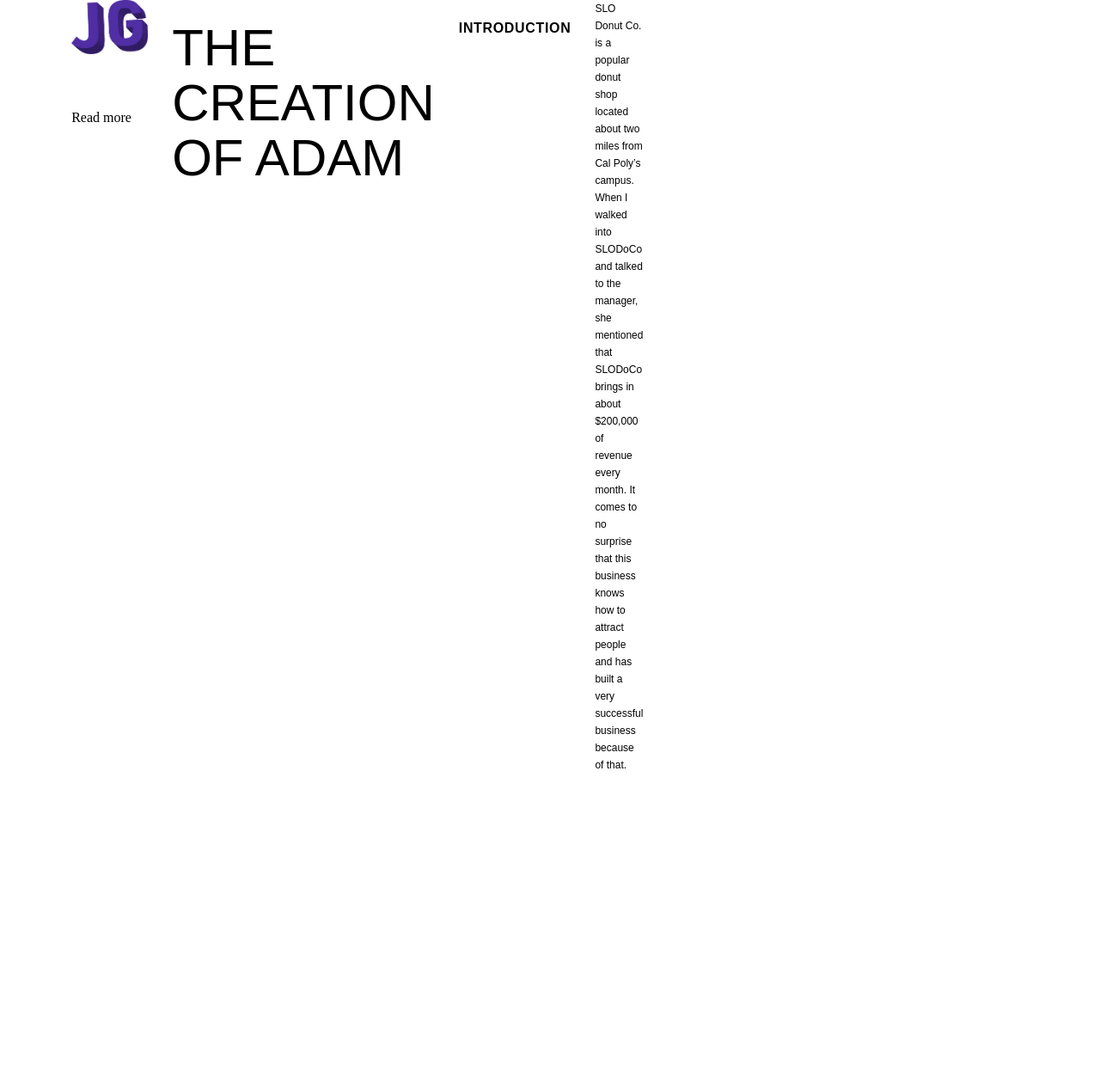
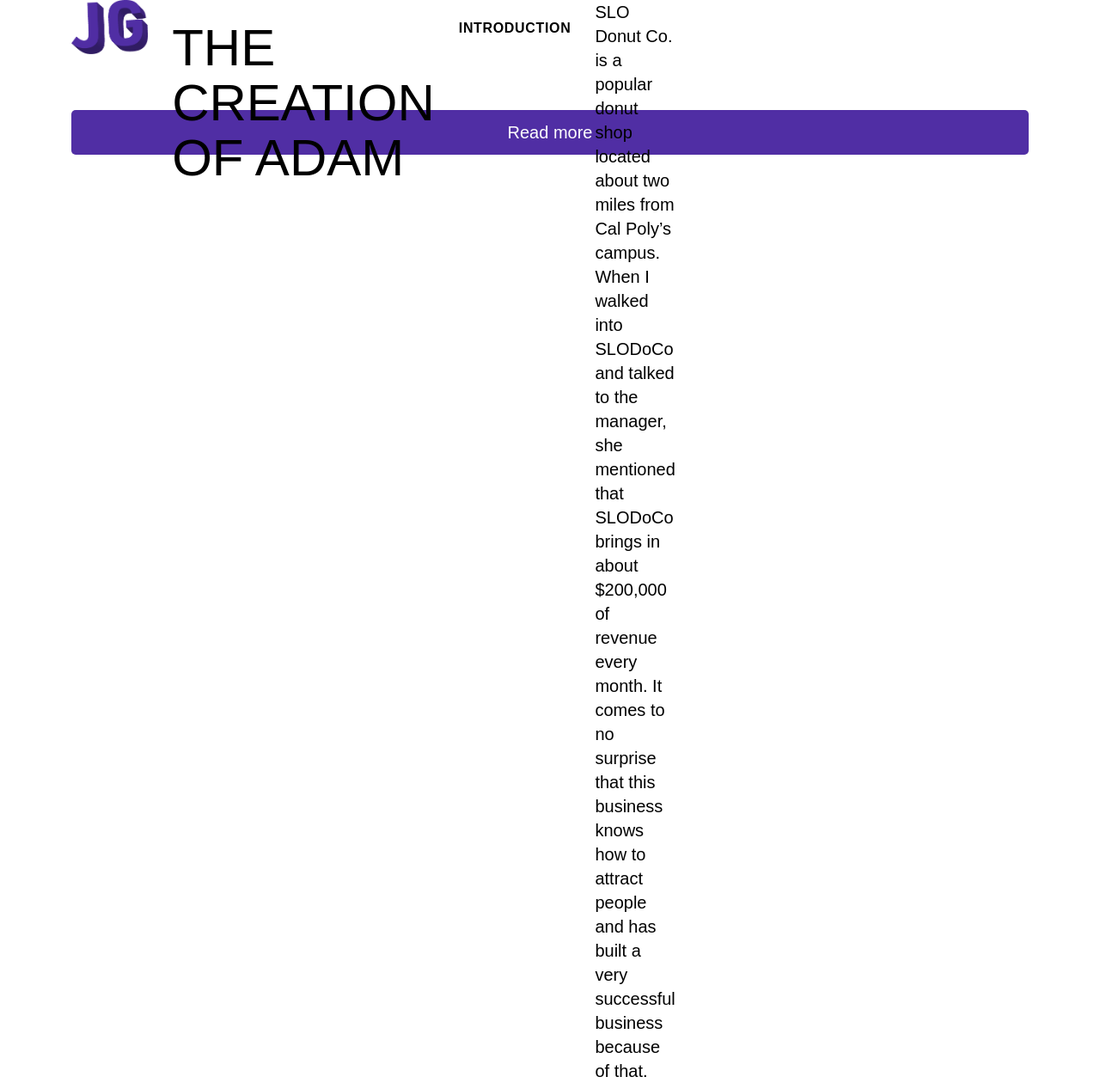
Before and after one commit to javag97/design, a Jekyll site: the page built from app/index.md, in a window 1280 px wide. Shown: the whole page at 86% size. Built offline with Jekyll 4.4.1, drawn with Linux system fonts in a browser that asks for light colours; some web fonts are replaced; our own code applies the rules of GitHub Pages for plain Markdown files; before the commit the page ends 900 px from its top, so only the background shows below that.

Commit message:
Button works :-)

```diff
--- a/app/_sass/components/button.scss
+++ b/app/_sass/components/button.scss
@@ -1,10 +1,10 @@
-.link---button{
-/* Rectangle: */
-padding: 20px;
+.link--button{
+display: flex;
+flex-direction:row;
+padding:$base-unit*3;
 background: #502EA4;
 border-radius: 5px;
-/* Read more: */
 color: #FFFFFF;
 text-align: center;
-line-height: 28px;
+justify-content: center;
 }
--- a/app/_sass/typography.scss
+++ b/app/_sass/typography.scss
@@ -1,11 +1,11 @@
 
-p{
+p,a{
 	font-family: adelle-sans, sans-serif;
 	font-style: normal;
 	font-weight: 400;
-	font-size: $base-unit * 3;
+	font-size: $base-unit * 5;
 	letter-spacing: 0;
-	line-height: $base-unit * 5;
+	line-height: $base-unit * 7;
 	margin: 0px 0px $base-unit * 2;
 
 }
--- a/app/pattern-library/components/button/primary/markup.html
+++ b/app/pattern-library/components/button/primary/markup.html
@@ -1 +1 @@
-<a class="link--button">Read more</a>>
+<a class="link--button">Read more</a>
```
Also changed, not shown: Gemfile.lock.
